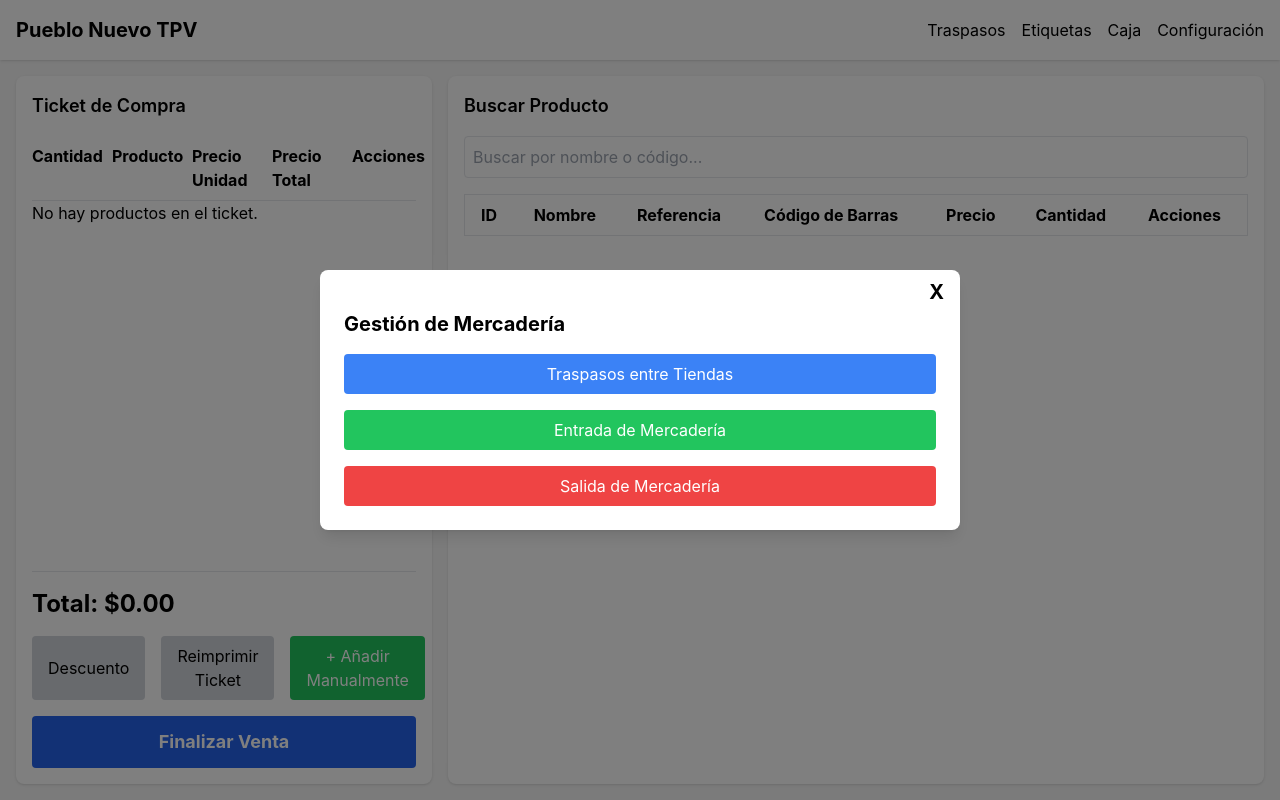
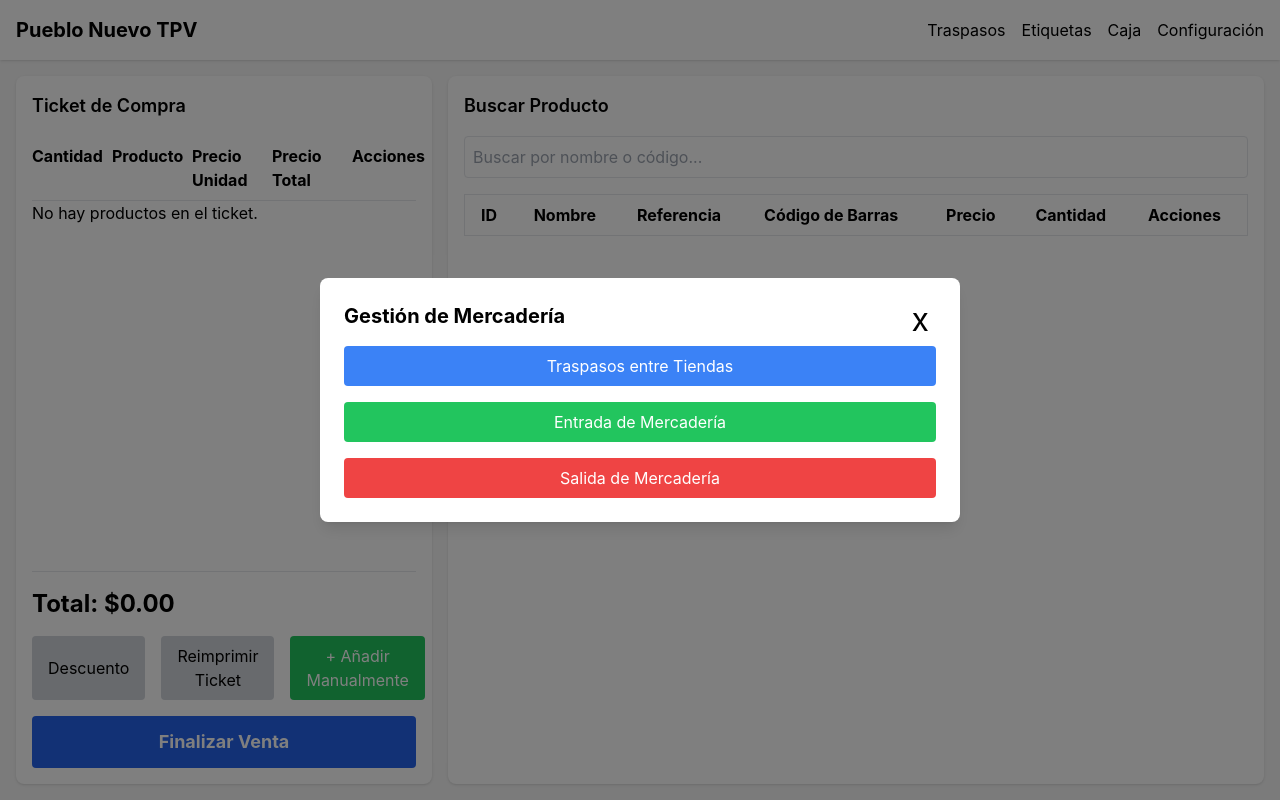
Before and after one commit to anthonyloor/tpv-mayret, a React (Create React App) app: page / in a window 1280 px wide. Both pictures are taken after a click on the button "Traspasos". Built offline with nearby package versions, Linux system fonts and the light colour scheme.

Commit message:
[+] fix desing modal

```diff
--- a/src/components/Modal.jsx
+++ b/src/components/Modal.jsx
@@ -4,19 +4,20 @@ const Modal = ({ isOpen, onClose, children }) => {
   if (!isOpen) return null; // No mostrar nada si el modal está cerrado
 
   return (
-    <div className="fixed inset-0 bg-black bg-opacity-50 flex justify-center items-center z-50">
-      <div className="bg-white rounded-lg shadow-lg p-6 w-1/2 relative">
-        {/* Botón de cerrar modal dentro del modal */}
+    <div className="fixed inset-0 bg-black bg-opacity-50 flex justify-center items-center z-50 transition-opacity duration-500 ease-in-out">
+      <div className="bg-white rounded-lg shadow-lg p-6 w-1/2 relative transform transition-transform duration-500 ease-in-out">
         <div className="absolute top-2 right-4">
           <button
-            className="text-black font-bold text-xl"
+            className="text-black text-2xl hover:text-gray-700"
+            style={{ marginTop: '10px', marginRight: '15px', lineHeight: '3rem', fontSize: '2rem' }}
             onClick={onClose}
+            aria-label="Cerrar"
           >
-            X
+            x
           </button>
         </div>
         {/* Contenido del modal */}
-        <div className="mt-4">
+        <div>
           {children}
         </div>
       </div>
--- a/src/components/TransferForm.jsx
+++ b/src/components/TransferForm.jsx
@@ -27,7 +27,7 @@ const TransferForm = ({ type, onSave }) => {
   };
 
   return (
-    <div className="bg-white rounded-lg shadow-lg p-6">
+    <div className="bg-white rounded-lg p-6">
       <h2 className="text-lg font-bold mb-4">
         {type === 'traspasos' ? 'Traspaso entre Tiendas' : type === 'entrada' ? 'Entrada de Mercadería' : 'Salida de Mercadería'}
       </h2>
```
